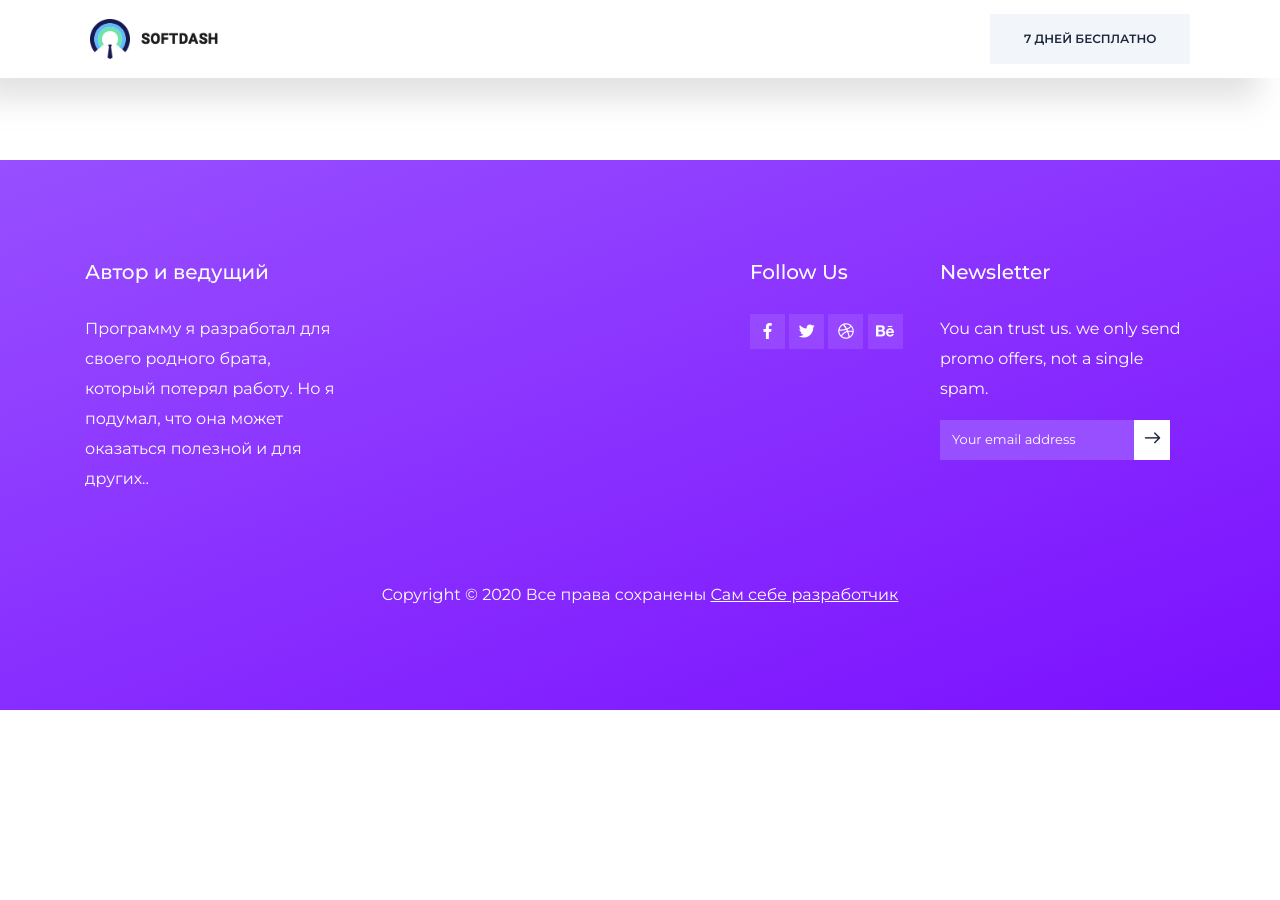
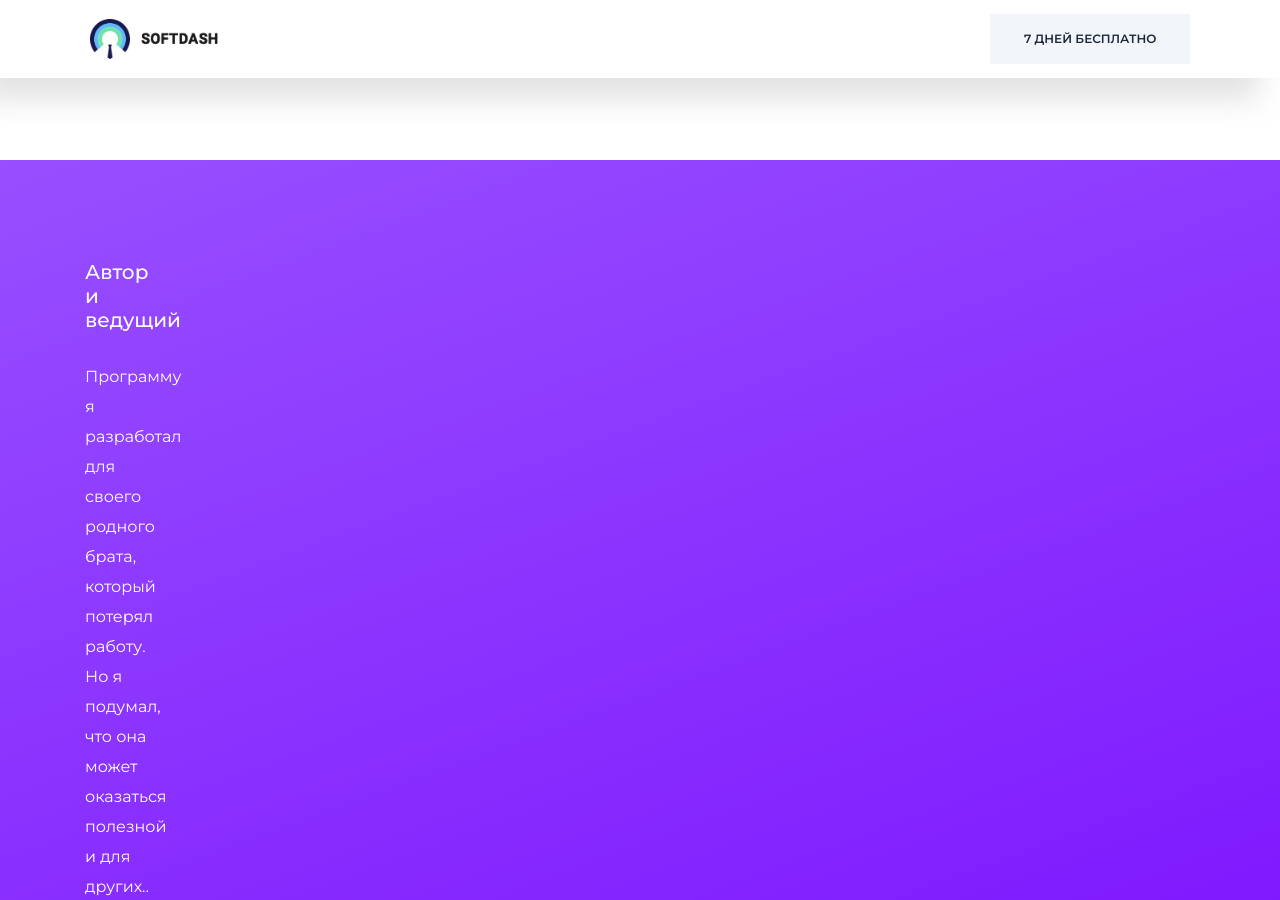
Before and after one commit to RakhimyanTim/samseberazrabotchik.github.io, a Jekyll site: the page built from contact.html, in a window 1280 px wide and 900 px high, scrolled down 1401 px. Built offline with Jekyll 4.4.1, drawn with Linux system fonts in a browser that asks for light colours; before the commit the page ends 2111 px from its top, so only the background shows below that.

Commit message:
Update footer.html

```diff
--- a/_includes/footer.html
+++ b/_includes/footer.html
@@ -3,99 +3,12 @@
     <footer class="footer-area aquablue-bg">
         <div class="container">
             <div class="row">
-                <div class="col-lg-3 col-md-6">
+                <div class="col-lg-1 col-md-2">
                     <div class="single-footer-widget">
                         <h4>{{ site.footer_title }}</h4>
                         <p>
                             {{ site.footer_description }}
                         </p>
-                    </div>
-                </div>
-                <div class="col-lg-2 col-md-6">
-                    <div class="single-footer-widget">
-                        <h4>{{ site.footer_resources_link_heading }}</h4>
-                        <ul class="menu-list">
-                            <li>
-                                <a href="{{ site.footer_resources_link_one_link }}">{{ site.footer_resources_link_one_text }}</a>
-                            </li>
-                            <li>
-                                <a href="{{ site.footer_resources_link_two_link }}">{{ site.footer_resources_link_one_text }}</a>
-                            </li>
-                            <li>
-                                <a href="{{ site.footer_resources_link_three_link }}">{{ site.footer_resources_link_one_text }}</a>
-                            </li>
-                            <li>
-                                <a href="{{ site.footer_resources_link_four_link }}">{{ site.footer_resources_link_one_text }}</a>
-                            </li>
-                        </ul>
-                    </div>
-                </div>
-                <div class="col-lg-2 col-md-6">
-                    <div class="single-footer-widget">
-                        <h4>{{ site.footer_features_link_heading }}</h4>
-                        <ul class="menu-list">
-                            <li>
-                                <a href="{{ site.footer_features_link_one_link }}">{{ site.footer_features_link_one_text }}</a>
-                            </li>
-                            <li>
-                                <a href="{{ site.footer_features_link_two_link }}">{{ site.footer_features_link_two_text }}</a>
-                            </li>
-                            <li>
-                                <a href="{{ site.footer_features_link_three_link }}">{{ site.footer_features_link_three_text }}</a>
-                            </li>
-                            <li>
-                                <a href="{{ site.footer_features_link_four_link }}">{{ site.footer_features_link_four_text }}</a>
-                            </li>
-                        </ul>
-                    </div>
-                </div>
-                <div class="col-lg-2 col-md-6">
-                    <div class="single-footer-widget">
-                        <h4>Follow Us</h4>
-                        <ul class="social-icons">
-                            <li>
-                                <a href="{{ site.footer_facebook_link }}">
-                                    <i class="fab fa-facebook-f"></i>
-                                </a>
-                            </li>
-                            <li>
-                                <a href="{{ site.footer_twitter_link }}">
-                                    <i class="fab fa-twitter"></i>
-                                </a>
-                            </li>
-                            <li>
-                                <a href="{{ site.footer_dribbble_link }}">
-                                    <i class="fab fa-dribbble"></i>
-                                </a>
-                            </li>
-                            <li>
-                                <a href="{{ site.footer_behance_link }}">
-                                    <i class="fab fa-behance"></i>
-                                </a>
-                            </li>
-                        </ul>
-                    </div>
-                </div>
-                <div class="col-lg-3 col-md-6">
-                    <div class="single-footer-widget">
-                        <h4>Newsletter</h4>
-                        <p>You can trust us. we only send promo offers, not a single spam.</p>
-                        <div class="d-flex flex-row newsletter-form" id="mc_embed_signup">
-
-                            <form class="navbar-form"
-                            action="http://twitter.us2.list-manage.com/subscribe/post?u={{ site.mailchimp.user-id }}&amp;id={{ site.mailchimp.list-id }}"
-                                method="post" novalidate >
-                                <div class="d-flex form-wrap">
-                                    <input class="form-control" name="EMAIL" autocomplete="email" placeholder="Your email address"
-                                        onfocus="this.placeholder = ''" onblur="this.placeholder = 'Your email address'"
-                                        required="" type="email">
-                                    <button class="submit-btn" type="submit">
-                                        <span class="lnr lnr-arrow-right"></span>
-                                    </button>
-                                </div>
-                                <div class="info mt-20"></div>
-                            </form>
-                        </div>
                     </div>
                 </div>
             </div>
```
